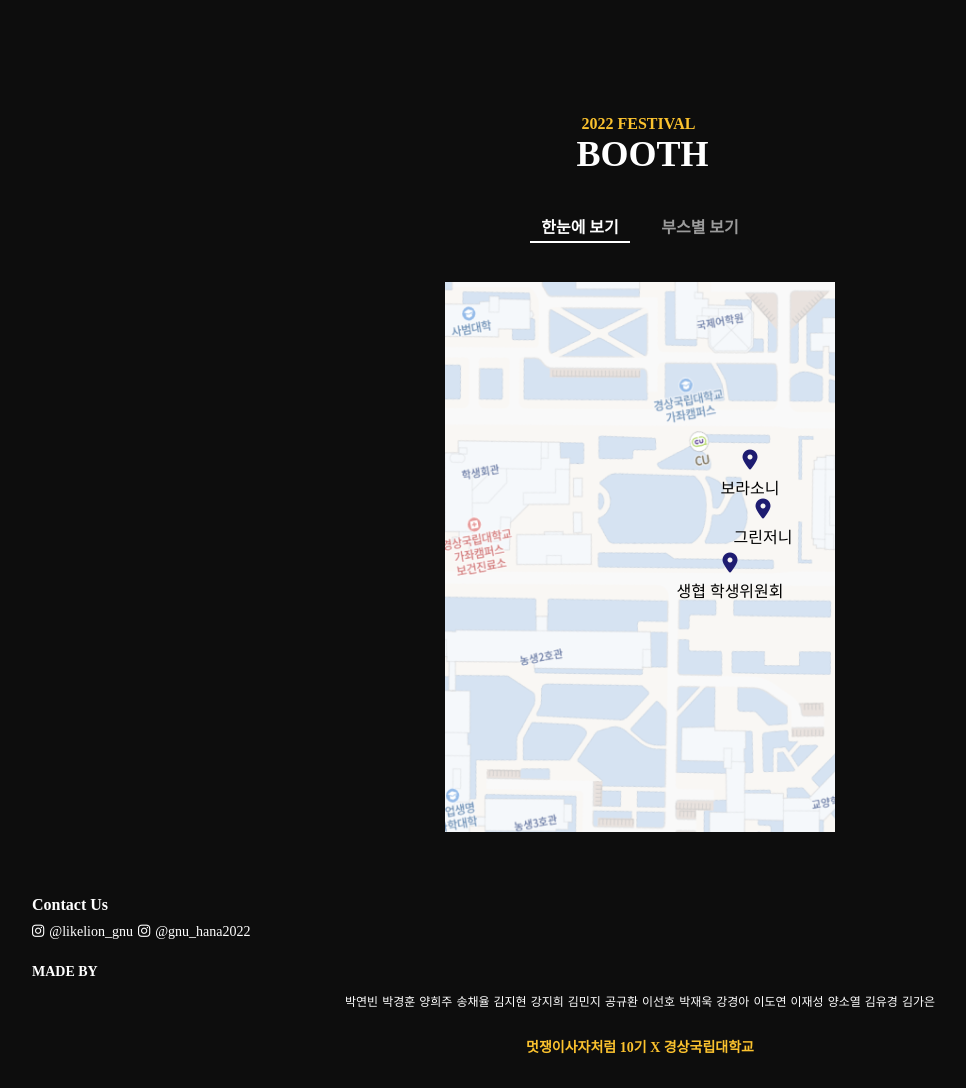
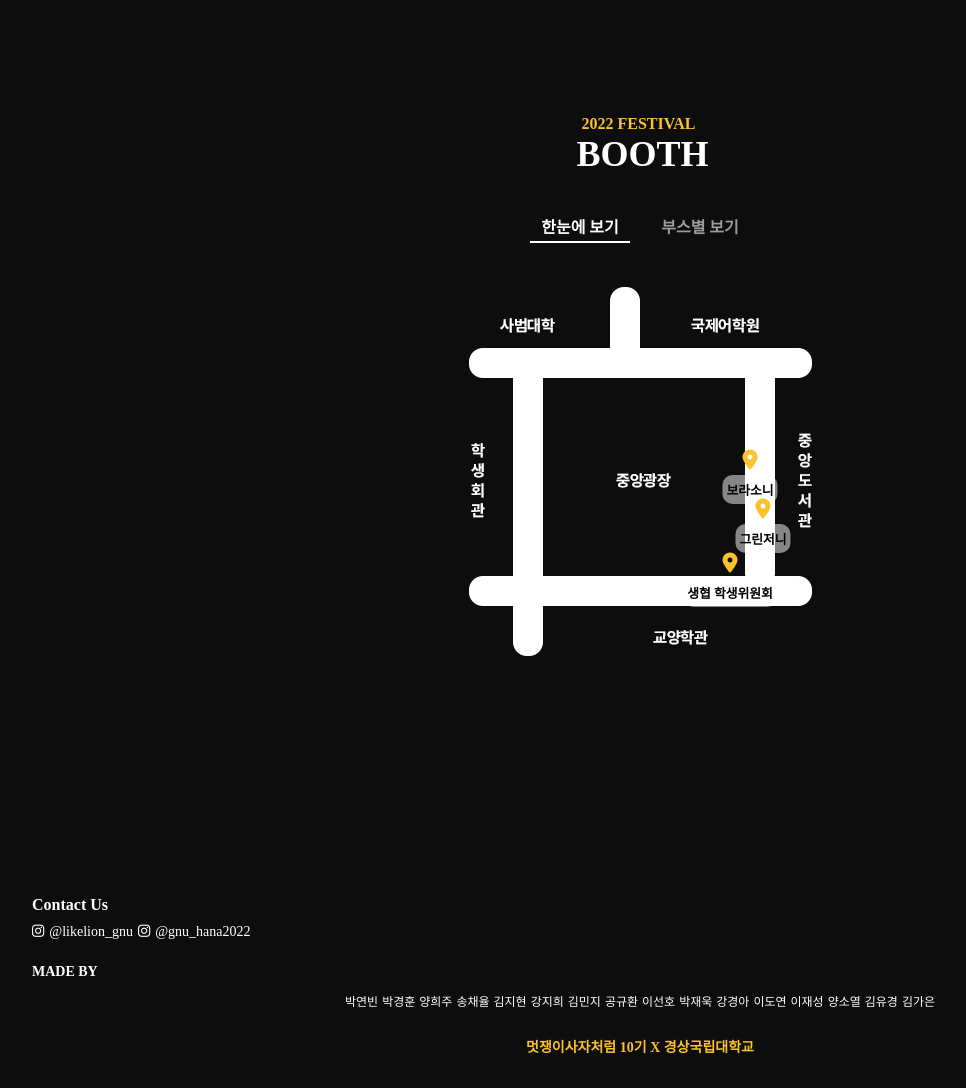
Before and after one commit to LeeJaesung2/DDJFestival, a Django app: page /festival/booth in a window 1280 px wide. Shown: the whole page, without its empty margins (0-966 px from the left). Run offline with Django 4.2, Linux system fonts and the light colour scheme; some libraries are stand-ins or nearby versions; some web fonts are replaced.

Commit message:
좌표색상 및 부스이름수정

```diff
--- a/festival/templates/booth.html
+++ b/festival/templates/booth.html
@@ -13,7 +13,7 @@
       src="https://kit.fontawesome.com/d35df90ac6.js"
       crossorigin="anonymous"
     ></script>
-    <script src="././static/js/booth.js" defer></script>
+    <script src="/static/js/booth.js" defer></script>
   </head>
   <body>
     <section class="container">
@@ -27,10 +27,12 @@
     </section>
 
     <section class="map-wrap">
-      <img class="map-img" src="{% static 'image/동아리 부스 지도.png' %}" alt="map">
+      <img class="map-img" src="{% static 'image/지도임시2.png' %}" alt="map">
       <div class="location-wrap" id="location1">
         <button class="location-btn"><i class="fa-solid fa-location-dot" data-name="보라소니" data-info="보라소니 어쩌구 저쩌구" data-event="보라소니이벤트1 보라소니이벤트2 보라소니이벤트3"></i></button>
+        <!-- <span class="location-name">보라소니</span> -->
         <p class="location-name">보라소니</p>
+
       </div>
       <div class="location-wrap" id="location2">
         <button class="location-btn"><i class="fa-solid fa-location-dot" data-name="그린저니" data-info="그린저니 어쩌구 저쩌구" data-event="그린저니이벤트1 그린저니이벤트2 그린저니이벤트3"></i></button>
@@ -40,7 +42,9 @@
         <button class="location-btn">
           <i class="fa-solid fa-location-dot" data-name="생협 학생위원회" data-info="생협 어쩌구 저쩌구" data-event="생협이벤트1 생협이벤트2 생협이벤트3"></i>
         </button>
+        <!-- <span class="location-name">생협 학생위원회</span> -->
         <p class="location-name">생협 학생위원회</p>
+
       </div>
       <div class="booth-popup">
         <button class="x-btn"><i class="fa-sharp fa-solid fa-x"></i></button>
--- a/static/css/booth.css
+++ b/static/css/booth.css
@@ -1,6 +1,9 @@
+@import url("https://cdn.jsdelivr.net/gh/orioncactus/pretendard@v1.3.5/dist/web/static/pretendard.css");
+
 body {
   background-color: #0d0d0d;
   margin: 0;
+  font-family: "Pretendard";
 }
 
 .container {
@@ -93,7 +96,7 @@ body {
   position: absolute;
   transform: translateX(-50%);
   text-align: center;
-  width: 7.5rem;
+  /* width: 7.5rem; */
 }
 
 .location-btn {
@@ -103,7 +106,8 @@ body {
 }
 
 .fa-location-dot {
-  color: #1E1C71;
+  /* color: #1E1C71; */
+  color: #fbc22e;
   font-size: 1.25rem;
 }
 
@@ -124,6 +128,11 @@ body {
 
 .location-name {
   margin-top: 0.25rem;
+  background-color: rgba(255,255,255,0.5);
+  padding: 5px 4px;
+  border-radius: 10px;
+  font-weight: bold;
+  font-size: 0.8rem;
 }
 
 .booth-popup {
```
Also changed, not shown: static/image/지도임시2.png (added).
